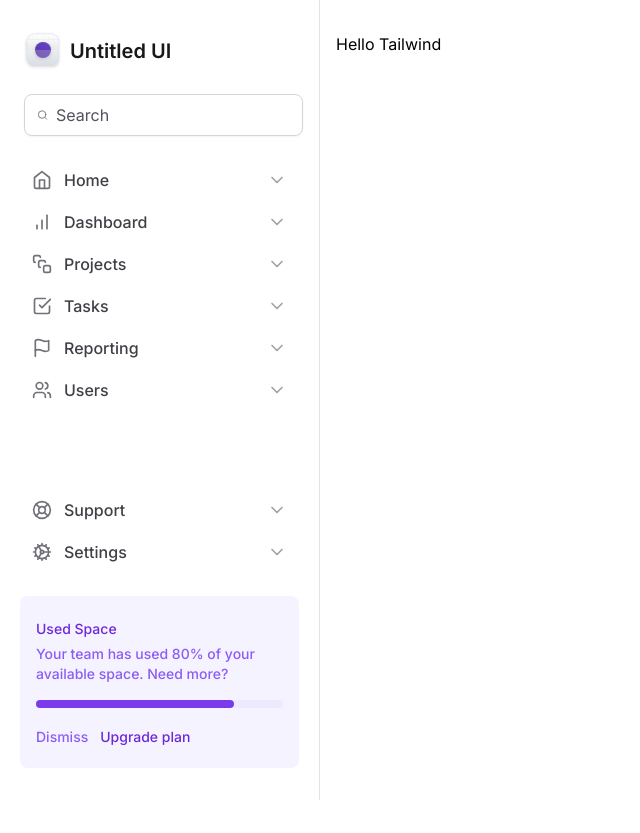
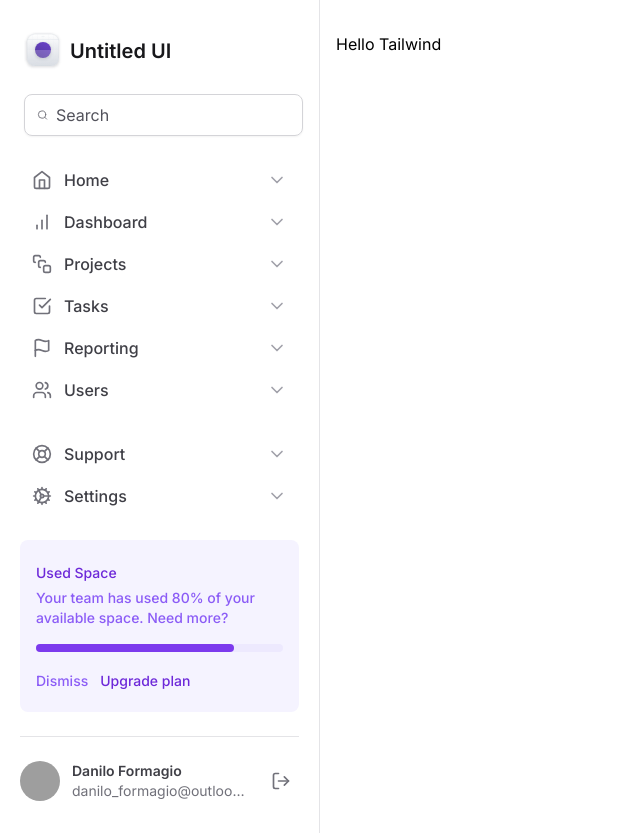
Before and after one commit to danilo-formagio/tailwind-next, a Next.js app: page / in a window 1280 px wide. Shown: the whole page, without its empty margins (0-640 px from the left). Before the commit the page ends 800 px from the top, so only its background shows below. Built offline with nearby package versions, Linux system fonts and the light colour scheme; grey boxes are pictures that could not be loaded.

Commit message:
Create user profile component

```diff
--- /dev/null
+++ b/src/components/Sidebar/Profile.tsx
@@ -0,0 +1,18 @@
+import { LogOut } from 'lucide-react';
+
+export function Profile() {
+  return (
+    <div className="grid-cols-profile grid items-center gap-3">
+      <img src="https://github.com/danilo-formagio.png" className="h-10 w-10 rounded-full" alt="" />
+
+      <div className="flex flex-col truncate">
+        <span className="text-sm font-semibold text-zinc-700">Danilo Formagio</span>
+        <span className="truncate text-sm text-zinc-500">danilo_formagio@outlook.com</span>
+      </div>
+
+      <button type="button" className="ml-auto rounded-md p-2 hover:bg-zinc-50">
+        <LogOut className="h-5 w-5 text-zinc-500" />
+      </button>
+    </div>
+  );
+}
--- a/src/components/Sidebar/index.tsx
+++ b/src/components/Sidebar/index.tsx
@@ -3,6 +3,7 @@ import { Cog, LifeBuoy, Search } from 'lucide-react';
 import { BarChart, CheckSquare, Flag, Home, SquareStack, Users } from 'lucide-react';
 import { NavItem } from './NavItem';
 import { UsedSpaceWidget } from './UsedSpaceWidget';
+import { Profile } from './Profile';
 
 export function Sidebar() {
   return (
@@ -30,6 +31,10 @@ export function Sidebar() {
         </nav>
 
         <UsedSpaceWidget />
+
+        <div className="h-px bg-zinc-200"></div>
+
+        <Profile />
       </div>
     </aside>
   );
--- a/tailwind.config.ts
+++ b/tailwind.config.ts
@@ -5,7 +5,8 @@ const config: Config = {
   theme: {
     extend: {
       gridTemplateColumns: {
-        app: 'minmax(18rem, 20rem) 1fr'
+        app: 'minmax(18rem, 20rem) 1fr',
+        profile: 'max-content 1fr max-content'
       }
     }
   },
```
